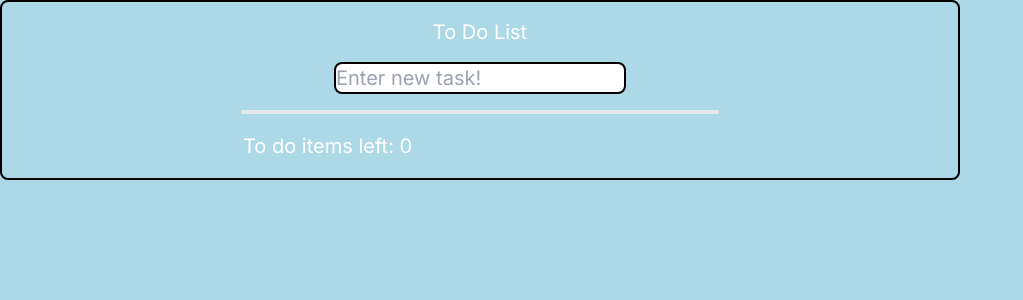
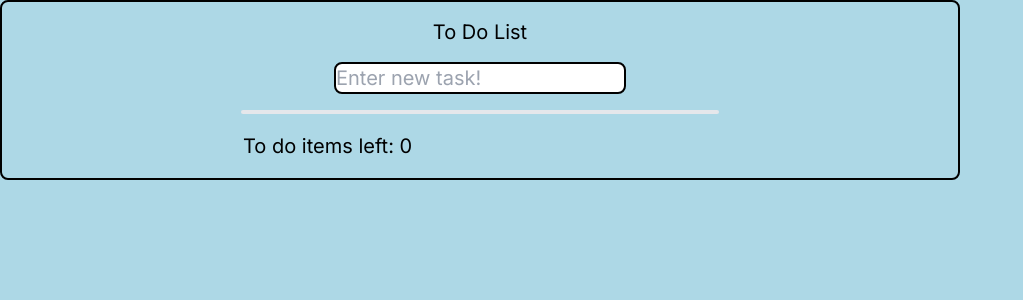
Before and after one commit to 4GeeksAcademy/TCFII_React-Fetch_ToDo_3, a Next.js app: page / in a window 1280 px wide. Shown: the top 300 px of the page, without its empty margins (0-1023 px from the left). Built offline with nearby package versions, Linux system fonts and the light colour scheme.

Commit message:
now readable

```diff
--- a/src/app/component/ToDoList.jsx
+++ b/src/app/component/ToDoList.jsx
@@ -27,7 +27,7 @@ const handleDelete = (index) => {
 };
 
 return (
-<div className="w-3/4 flex flex-col items-center border-2 rounded-lg border-black">
+<div className="w-3/4 flex flex-col items-center border-2 rounded-lg border-black text-black">
     <h1 className="text-xl mt-4 mb-4">To Do List</h1>
     <div>
         <input  className="w-full border-2 rounded-lg border-black mb-4"
```
